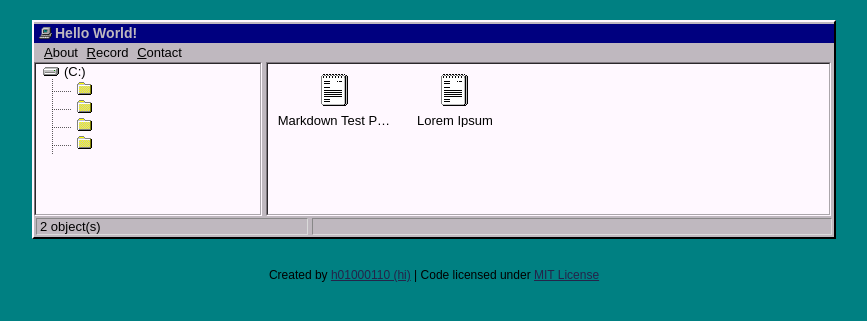
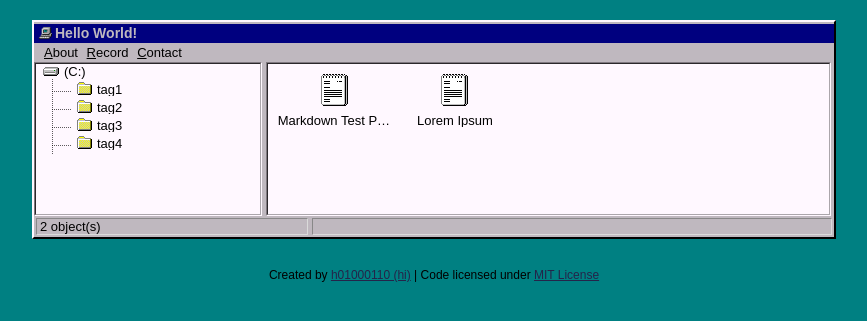
Before and after one commit to Revy77/Revy77.github.io, a Jekyll site: the page built from index.html, in a window 1280 px wide. Shown: the top 321 px of the page, without its empty margins (206-1073 px from the left). Built offline with Jekyll 4.4.1, drawn with Linux system fonts in a browser that asks for light colours.

Commit message:
Update default.html

```diff
--- a/_layouts/default.html
+++ b/_layouts/default.html
@@ -35,7 +35,7 @@
 			<ul>
 				{% assign tags = site.tags | sort %}
 				{% for tag in tags %}
-				<li><a href="/tag/{{ tag | first | slugify }}/" title="{{ tag[0] | replace:'-', ' ' }}"><img src="/assets/img/folder.ico" />{{ tags.tag.name | replace:'-', ' ' }}</a></li>
+				<li><a href="/tag/{{ tag | first | slugify }}/" title="{{ tag[0] | replace:'-', ' ' }}"><img src="/assets/img/folder.ico" />{{ tag[0] | replace:'-', ' ' }}</a></li>
 				{% endfor %}
 			</ul>
 				</li>
```
